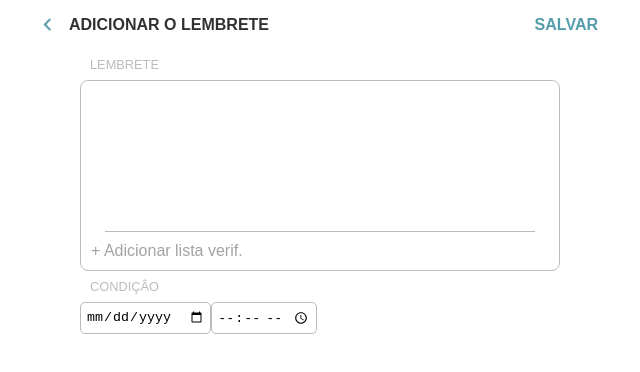
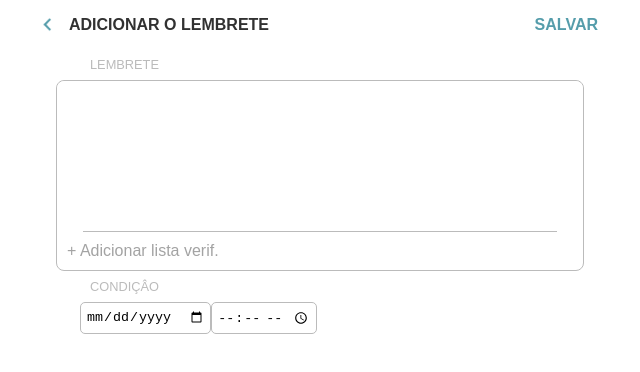
Before and after one commit to Arlesson-Sales/Reminder, a React (Vite) app: page /reminder/editor in a window 1280 px wide. Shown: the top 372 px of the page, without its empty margins (320-960 px from the left). Built offline with nearby package versions, Linux system fonts and the light colour scheme.

Commit message:
Correções no margin do footer e nos icons

```diff
--- a/src/components/Footer/Footer.module.css
+++ b/src/components/Footer/Footer.module.css
@@ -4,6 +4,7 @@
     padding: 5px;
     display: flex;
     flex-wrap: nowrap;
+    margin-bottom: 8px;
     flex-direction: row;
     justify-content: center;
     max-width: var(--aplication-global-max-width);
--- a/src/components/Header/Header.jsx
+++ b/src/components/Header/Header.jsx
@@ -11,7 +11,7 @@ function getOptions(options)
 function getIcons(icons)
 {
     return icons?.map((icon, index) => {
-        const icon_image = { backgroundImage: `url(./Reminder/assets/icons/${icon.name}.png)` }
+        const icon_image = { backgroundImage: `url(/Reminder/assets/icons/${icon.name}.png)` }
         return (<div key={index} onClick={icon.event} style={icon_image} className={Style.icon}></div>)
     })
 }
--- a/src/components/Textarea/Textarea.module.css
+++ b/src/components/Textarea/Textarea.module.css
@@ -19,7 +19,7 @@
 }
 
 .text_container {
-    width: 80%;
+    width: 88%;
     margin: auto;
     border-radius: 8px;
     font-family: Arial, sans-serif;
```
